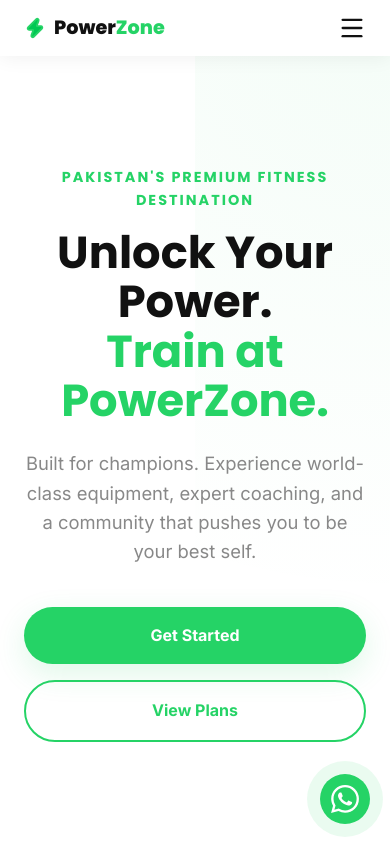
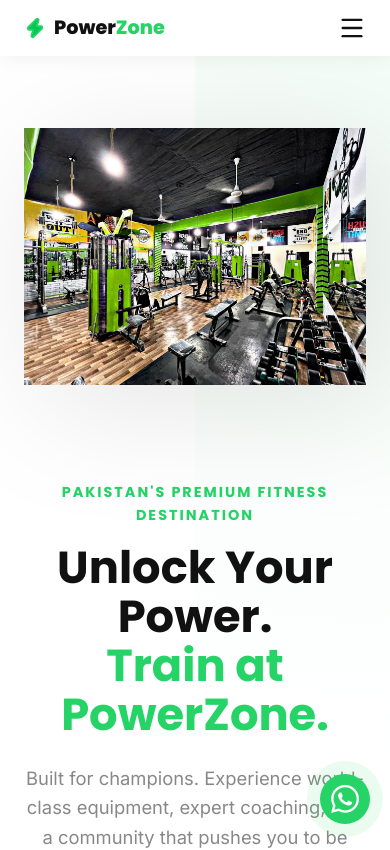
Before and after one commit to musmanarif12/PowerZone, a Next.js app: page / in a window 390 px wide. Shown: the top 850 px of the page. Built offline with nearby package versions, Linux system fonts and the light colour scheme; no server answers; the database is empty.

Commit message:
UI: Restored Hero image on mobile but kept experience badge hidden

```diff
--- a/components/Hero/Hero.module.css
+++ b/components/Hero/Hero.module.css
@@ -151,7 +151,14 @@
   }
 
   .imageContainer {
-    display: none; /* Hide hero image and 10+ badge on mobile as requested */
+    display: block;
+    max-width: 500px;
+    margin: 0 auto 2rem;
+    order: 1;
+  }
+
+  .imageBadge {
+    display: none; /* Hide badge only on mobile as requested */
   }
 
   .description {
```
